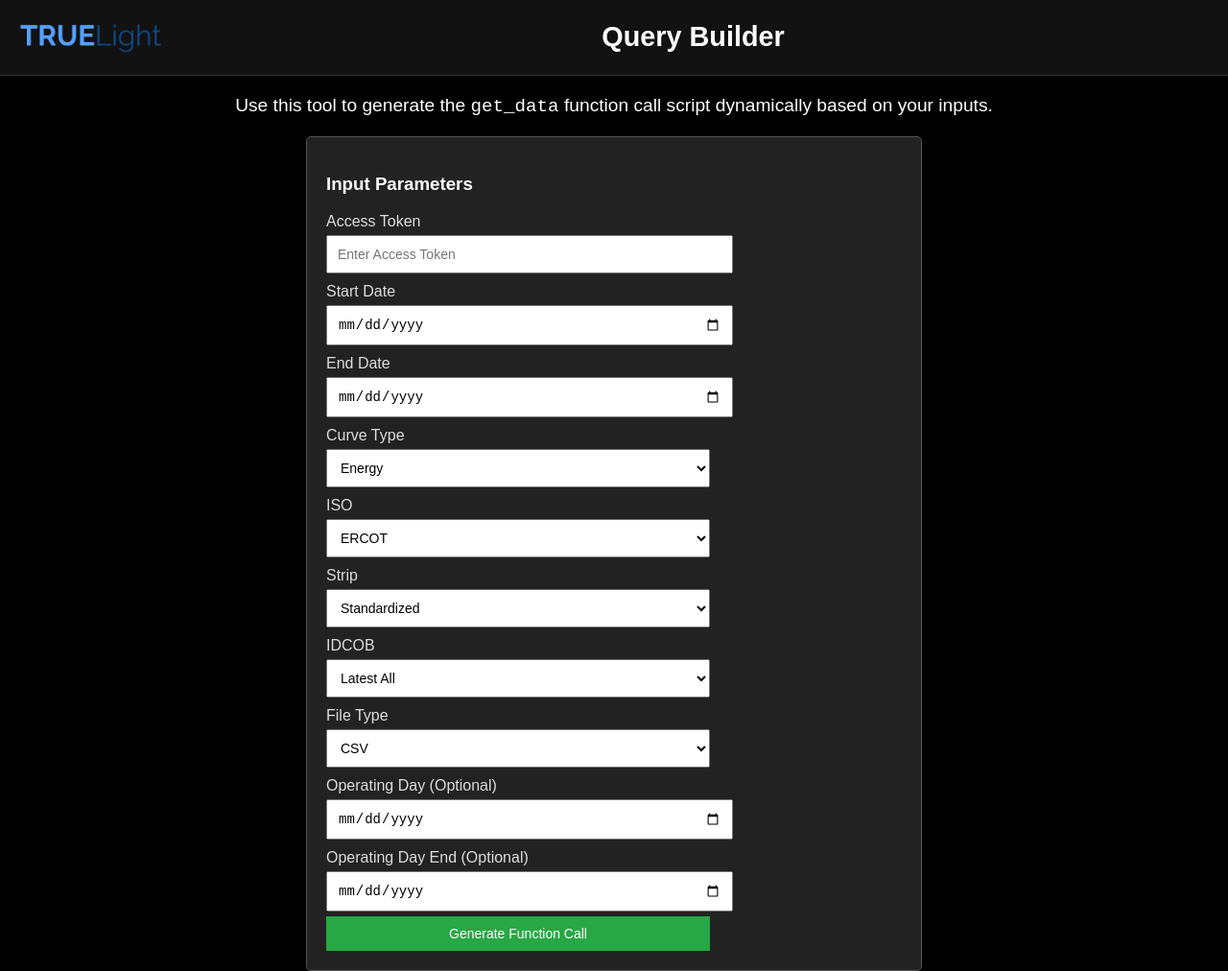
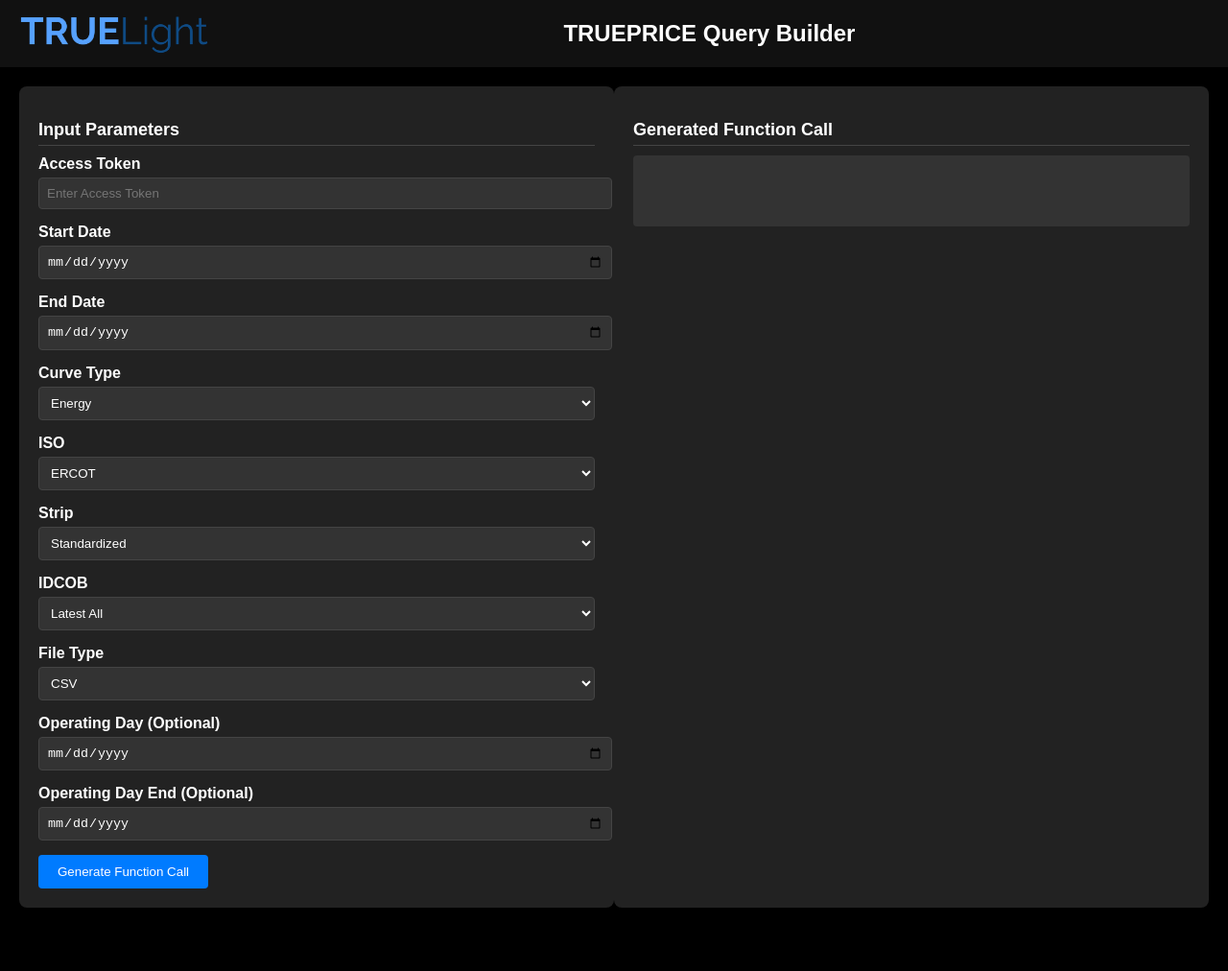
Before and after one commit to Santoshoruganty/QueryBuilder, a plain HTML site: page index.html in a window 1280 px wide. Shown: the top 1012 px of the page at 96% size. After the commit the page ends 966 px from the top, so only its background shows below. Drawn offline with Linux system fonts and the light colour scheme.

Commit message:
Update index.html

```diff
--- a/index.html
+++ b/index.html
@@ -1,135 +1,133 @@
 <!DOCTYPE html>
-<html>
+<html lang="en">
 <head>
+    <meta charset="UTF-8">
+    <meta name="viewport" content="width=device-width, initial-scale=1.0">
     <title>Query Builder</title>
     <style>
-    /* General body styling */
         body {
+            background-color: #000;
+            color: #fff;
             font-family: Arial, sans-serif;
-      background-color: #000; /* Set background to black */
-      color: #fff; /* Set text to white */
             margin: 0;
             padding: 0;
         }
 
-    /* Logo and Header Styling */
         .header {
             display: flex;
             align-items: center;
-      padding: 20px;
-      background-color: #121212; /* Darker black for header */
-      border-bottom: 1px solid #333;
+            justify-content: space-between;
+            background-color: #111;
+            padding: 10px 20px;
         }
 
-    .header img {
-      width: 150px; /* Enlarge logo */
-      height: auto;
-      margin-right: 15px;
+        .logo {
+            height: 50px;
         }
 
-    .header h1 {
-      text-align: center;
-      flex: 1; /* Center align the title */
-      margin: 0;
-      font-size: 1.8rem; /* Larger title font size */
+        .title {
+            font-size: 24px;
+            font-weight: bold;
+            margin: 0 auto;
         }
 
-    /* Center title and lower it */
-    .title {
-      text-align: center;
-      margin-top: 20px;
-      font-size: 1.2rem;
+        .container {
+            display: flex;
+            flex-direction: row;
+            justify-content: space-between;
+            padding: 20px;
         }
 
-    /* Form styling */
-    form {
-      margin: 20px auto;
+        .left-panel, .right-panel {
+            width: 48%;
+            background-color: #222;
             padding: 20px;
-      border: 1px solid #555;
-      border-radius: 5px;
-      max-width: 600px;
-      background-color: #222; /* Dark gray background for form */
+            border-radius: 8px;
+        }
+
+        h2 {
+            font-size: 18px;
+            margin-bottom: 10px;
+            border-bottom: 1px solid #444;
+            padding-bottom: 5px;
+        }
+
+        .form-group {
+            margin-bottom: 15px;
         }
 
         label {
             display: block;
-      margin-top: 10px;
-      color: #ddd; /* Lighter text for labels */
+            margin-bottom: 5px;
+            font-weight: bold;
         }
 
-    input, select, button {
-      padding: 10px;
-      margin-top: 5px;
+        input, select {
             width: 100%;
-      max-width: 400px;
-      font-size: 14px;
-      color: #000;
+            padding: 8px;
+            border: 1px solid #444;
+            border-radius: 4px;
+            background-color: #333;
+            color: #fff;
         }
 
-    button {
-      background-color: #28a745;
+        .btn {
+            display: inline-block;
+            padding: 10px 20px;
+            background-color: #007bff;
             color: #fff;
             border: none;
+            border-radius: 4px;
             cursor: pointer;
+            text-align: center;
         }
 
-    button:hover {
-      background-color: #218838;
+        .btn:hover {
+            background-color: #0056b3;
         }
 
-    textarea {
-      width: 100%;
-      max-width: 600px;
-      height: 100px;
-      margin-top: 20px;
-      font-size: 14px;
+        .output-box {
+            background-color: #333;
             padding: 10px;
-      color: #000;
-    }
-
-    /* Output section */
-    .output {
-      margin-top: 20px;
-      padding: 20px;
-      border: 1px dashed #888;
-      background-color: #333; /* Darker gray for output */
+            border-radius: 4px;
+            word-wrap: break-word;
+            white-space: pre-wrap;
         }
     </style>
 </head>
 <body>
-  <!-- Header Section -->
     <div class="header">
-    <img src="logo.png" alt="Logo">
-    <h1>Query Builder</h1>
+        <img src="logo.png" alt="Logo" class="logo">
+        <h1 class="title">TRUEPRICE Query Builder</h1>
     </div>
 
-  <!-- Title Section -->
-  <div class="title">
-    <p>Use this tool to generate the <code>get_data</code> function call script dynamically based on your inputs.</p>
+    <div class="container">
+        <!-- Left Panel -->
+        <div class="left-panel">
+            <h2>Input Parameters</h2>
+            <div class="form-group">
+                <label for="access-token">Access Token</label>
+                <input type="text" id="access-token" placeholder="Enter Access Token">
             </div>
-
-  <!-- Form Section -->
-  <form id="query-form">
-    <h3>Input Parameters</h3>
-
-    <label for="access-token">Access Token</label>
-    <input type="text" id="access-token" placeholder="Enter Access Token" required />
-
+            <div class="form-group">
                 <label for="start-date">Start Date</label>
-    <input type="date" id="start-date" required />
-
+                <input type="date" id="start-date">
+            </div>
+            <div class="form-group">
                 <label for="end-date">End Date</label>
-    <input type="date" id="end-date" required />
-
-    <label for="curve">Curve Type</label>
-    <select id="curve">
+                <input type="date" id="end-date">
+            </div>
+            <div class="form-group">
+                <label for="curve-type">Curve Type</label>
+                <select id="curve-type">
                     <option value="energy">Energy</option>
                     <option value="non-energy">Non-Energy</option>
                     <option value="ptc">PTC</option>
                     <option value="matrix">Matrix</option>
                     <option value="rec">REC</option>
                 </select>
-
+            </div>
+            <div class="form-group">
                 <label for="iso">ISO</label>
                 <select id="iso">
                     <option value="ercot">ERCOT</option>
@@ -138,60 +136,64 @@
                     <option value="pjm">PJM</option>
                     <option value="isone">ISO-NE</option>
                 </select>
-
+            </div>
+            <div class="form-group">
                 <label for="strip">Strip</label>
                 <select id="strip">
                     <option value="standardized">Standardized</option>
                     <option value="unstandardized">Unstandardized</option>
                 </select>
-
+            </div>
+            <div class="form-group">
                 <label for="idcob">IDCOB</label>
                 <select id="idcob">
                     <option value="latestall">Latest All</option>
                     <option value="intradayonly">Intraday Only</option>
                 </select>
-
+            </div>
+            <div class="form-group">
                 <label for="file-type">File Type</label>
                 <select id="file-type">
                     <option value="csv">CSV</option>
                     <option value="xlsx">XLSX</option>
                     <option value="json">JSON</option>
                 </select>
+            </div>
+            <div class="form-group">
+                <label for="operating-day">Operating Day (Optional)</label>
+                <input type="date" id="operating-day">
+            </div>
+            <div class="form-group">
+                <label for="operating-day-end">Operating Day End (Optional)</label>
+                <input type="date" id="operating-day-end">
+            </div>
+            <button class="btn" onclick="generateFunctionCall()">Generate Function Call</button>
+        </div>
 
-    <label for="operating-day">Operating Day (Optional)</label>
-    <input type="date" id="operating-day" />
-
-    <label for="operating-day-end">Operating Day End (Optional)</label>
-    <input type="date" id="operating-day-end" />
-
-    <button type="button" onclick="generateFunctionCall()">Generate Function Call</button>
-  </form>
-
-  <!-- Output Section -->
-  <div class="output">
-    <h3>Generated Function Call</h3>
-    <textarea id="function-call" readonly></textarea>
+        <!-- Right Panel -->
+        <div class="right-panel">
+            <h2>Generated Function Call</h2>
+            <div class="output-box" id="function-output">
+                <!-- Generated function call will appear here -->
+            </div>
+        </div>
     </div>
 
     <script>
         function generateFunctionCall() {
-      // Collect input values
             const accessToken = document.getElementById("access-token").value;
             const startDate = document.getElementById("start-date").value;
             const endDate = document.getElementById("end-date").value;
-      const curve = document.getElementById("curve").value;
+            const curveType = document.getElementById("curve-type").value;
             const iso = document.getElementById("iso").value;
             const strip = document.getElementById("strip").value;
             const idcob = document.getElementById("idcob").value;
             const fileType = document.getElementById("file-type").value;
-      const operatingDay = document.getElementById("operating-day").value || "";
-      const operatingDayEnd = document.getElementById("operating-day-end").value || "";
+            const operatingDay = document.getElementById("operating-day").value;
+            const operatingDayEnd = document.getElementById("operating-day-end").value;
 
-      // Generate the function call string
-      const functionCall = `get_data("${accessToken}", "${startDate}", "${endDate}", "${operatingDay}", "${operatingDayEnd}", "${curve}", "${iso}", "${strip}", "${idcob}", "${fileType}")`;
-
-      // Display the generated function call
-      document.getElementById("function-call").value = functionCall;
+            const functionCall = `get_data("${accessToken}", "${startDate}", "${endDate}", "${operatingDay}", "${operatingDayEnd}", "${curveType}", "${iso}", "${strip}", "${idcob}", "${fileType}")`;
+            document.getElementById("function-output").textContent = functionCall;
         }
     </script>
 </body>
```
Lines whose indentation alone changed are shown as unchanged.
